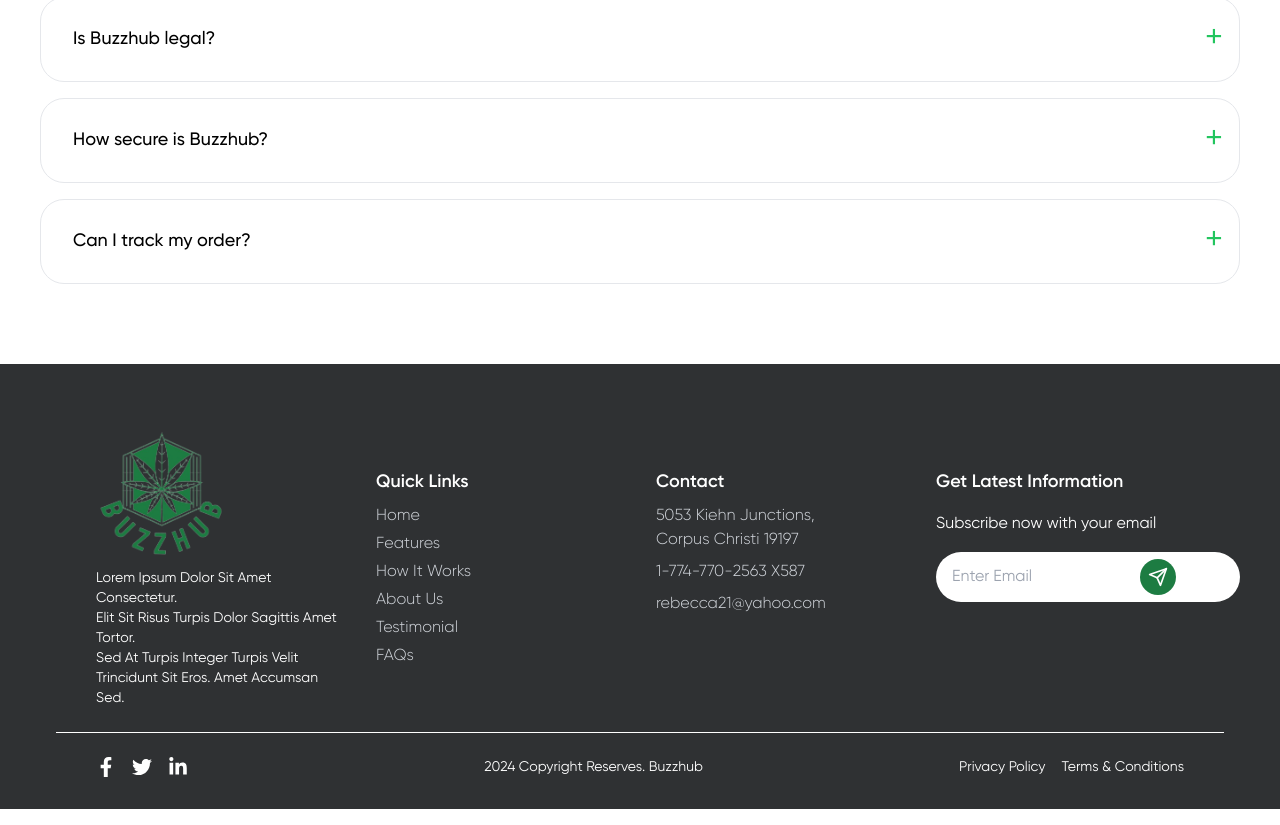
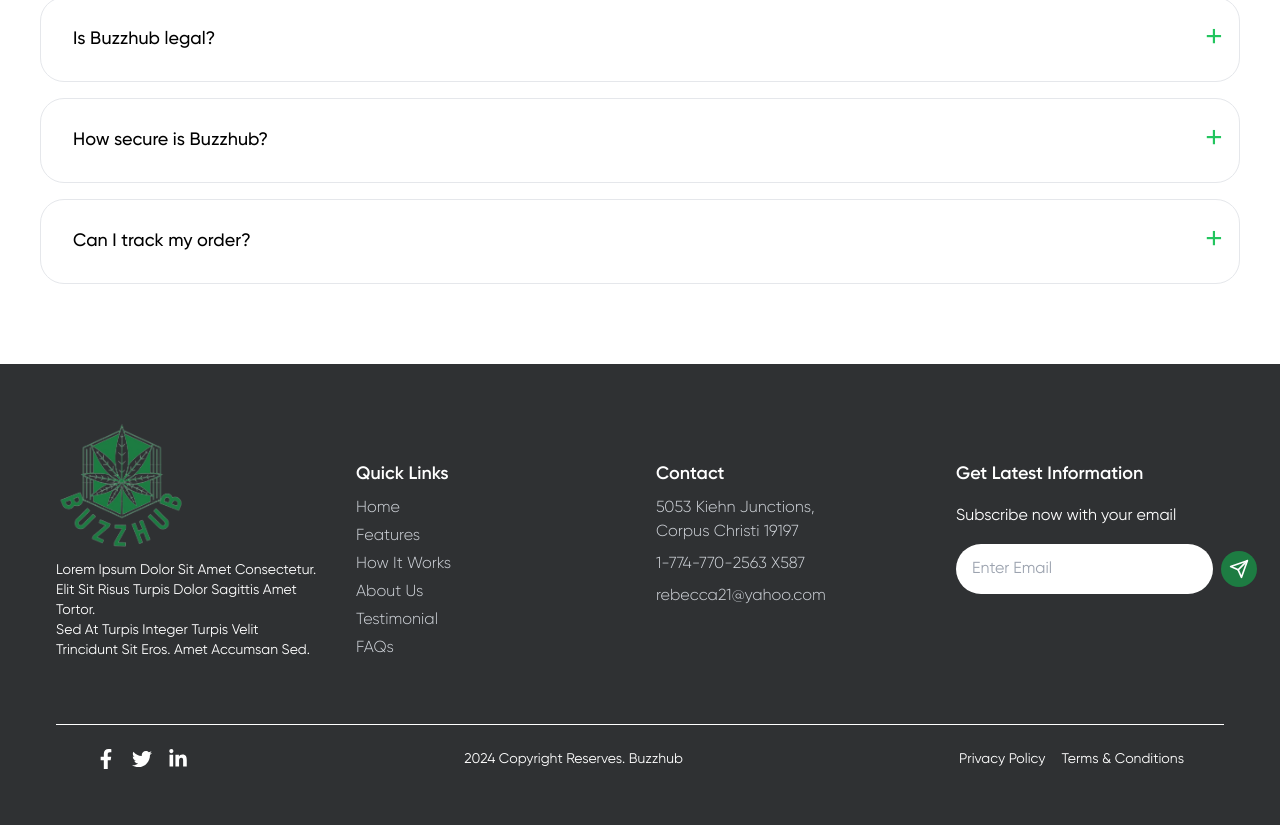
Before and after one commit to dignitestudios-dev/BuzzHub-Landing-Page, a React (Vite) app: page / in a window 1280 px wide. Shown: the part 4973-5798 px from the top of the page. Built offline with nearby package versions, Linux system fonts and the light colour scheme; a web font is replaced by a local one.

Commit message:
Update FooterSection.jsx

```diff
--- a/src/components/FooterSection.jsx
+++ b/src/components/FooterSection.jsx
@@ -1,22 +1,19 @@
 import React from 'react';
-import { FaFacebookF, FaTwitter } from "react-icons/fa";
-import { FaLinkedinIn } from "react-icons/fa";
-
+import { FaFacebookF, FaTwitter, FaLinkedinIn } from "react-icons/fa";
 import { FiSend } from 'react-icons/fi';
 import { logo2 } from "../assets/export";
 
 const Footer = () => {
-
     const scrollToSection = (sectionId) => {
         const section = document.getElementById(sectionId);
         if (section) {
           section.scrollIntoView({ behavior: 'smooth' });
-          setIsOpen(false);
         }
     };
+
     return (
-        <footer className="bg-[#2F3133] text-white py-4 p-14 pt-16 mt-12">
-            <div className="container mx-auto px-6 md:px-10 grid grid-cols-1 md:grid-cols-4 gap-8">
+        <footer className="bg-[#2F3133] text-white py-4 p-6 md:p-14 pt-16 mt-12">
+            <div className="container mx-auto grid grid-cols-1 md:grid-cols-4 gap-8">
 
                 <div className="flex flex-col items-center md:items-start">
                     <img src={logo2} alt="Buzzhub logo2" className="w-[132px] h-[132px] mb-2" />
@@ -27,7 +24,7 @@ const Footer = () => {
 
                 <div className="text-center md:text-left space-y-2 py-10">
                     <h3 className="text-lg font-semibold">Quick Links</h3>
-                    <ul className="space-y-1 ">
+                    <ul className="space-y-1">
                         <li className="hover:underline cursor-pointer font-light text-gray-300" onClick={() => scrollToSection('home')}>Home</li>
                         <li className="hover:underline cursor-pointer font-light text-gray-300" onClick={() => scrollToSection('features')}>Features</li>
                         <li className="hover:underline cursor-pointer font-light text-gray-300" onClick={() => scrollToSection('howItWorks')}>How It Works</li>
@@ -39,40 +36,39 @@ const Footer = () => {
 
                 <div className="text-center md:text-left space-y-2 py-10">
                     <h3 className="text-lg font-semibold">Contact</h3>
-                    <p className='font-light text-gray-300'>5053 Kiehn Junctions, <br/> Corpus Christi 19197</p>
-                    <p className='font-light text-gray-300'>1-774-770-2563 X587</p>
-                    <p className='font-light text-gray-300'>rebecca21@yahoo.com</p>
+                    <p className="font-light text-gray-300">5053 Kiehn Junctions, <br/> Corpus Christi 19197</p>
+                    <p className="font-light text-gray-300">1-774-770-2563 X587</p>
+                    <p className="font-light text-gray-300">rebecca21@yahoo.com</p>
                 </div>
 
-                <div className="text-center md:text-left space-y-4 py-10 ">
+                <div className="text-center md:text-left space-y-4 py-10">
                     <h3 className="text-lg font-semibold">Get Latest Information</h3>
                     <p>Subscribe now with your email</p>
-                    <div className="relative">
+                    <div className="relative flex flex-col sm:flex-row items-center">
                         <input
                             type="email"
                             placeholder="Enter Email"
-                            className="py-2 px-4 rounded-full focus:outline-none pr-12 text-black w-[304px] h-[50px]"
+                            className="py-2 px-4 rounded-full focus:outline-none pr-12 text-black w-full sm:w-[260px] lg:w-[304px] h-[50px] mb-2 sm:mb-0"
                         />
-                        <button className="absolute right-1 top-1/2 transform -translate-y-1/2 bg-[#1D7C42] items-center justify-center hover:bg-green-700 text-white p-2 rounded-full mr-1">
+                        <button className="absolute sm:relative right-2 sm:right-0 top-2 sm:top-0 sm:ml-2 bg-[#1D7C42] hover:bg-green-700 text-white p-2 rounded-full flex items-center justify-center">
                             <FiSend className="h-5 w-5" />
                         </button>
                     </div>
                 </div>
-
             </div>
 
             <div className="border-t border-white my-6"></div>
 
-            <div className="container mx-auto px-6 md:px-10 flex flex-col md:flex-row justify-between items-center text-sm text-white">
-                <div className="flex space-x-4 mb-4 md:mb-4 ">
+            <div className="container mx-auto flex flex-col md:flex-row justify-between items-center text-sm text-white px-6 md:px-10">
+                <div className="flex space-x-4 mb-4 md:mb-0">
                     <a href="#" className="hover:text-gray-400 text-xl"><FaFacebookF /></a>
                     <a href="#" className="hover:text-gray-400 text-xl"><FaTwitter /></a>
                     <a href="#" className="hover:text-gray-400 text-xl"><FaLinkedinIn /></a>
                 </div>
-                <p className="text-center md:text-left ml-10 mb-4">2024 Copyright Reserves. Buzzhub</p>
+                <p className="text-center md:text-left">2024 Copyright Reserves. Buzzhub</p>
                 <div className="flex space-x-4 mt-4 md:mt-0">
-                    <a href="#" className="hover:text-gray-400 mb-4">Privacy Policy</a>
-                    <a href="#" className="hover:text-gray-400 mb-4">Terms & Conditions</a>
+                    <a href="#" className="hover:text-gray-400">Privacy Policy</a>
+                    <a href="#" className="hover:text-gray-400">Terms & Conditions</a>
                 </div>
             </div>
         </footer>
```
Lines whose indentation alone changed are shown as unchanged.
